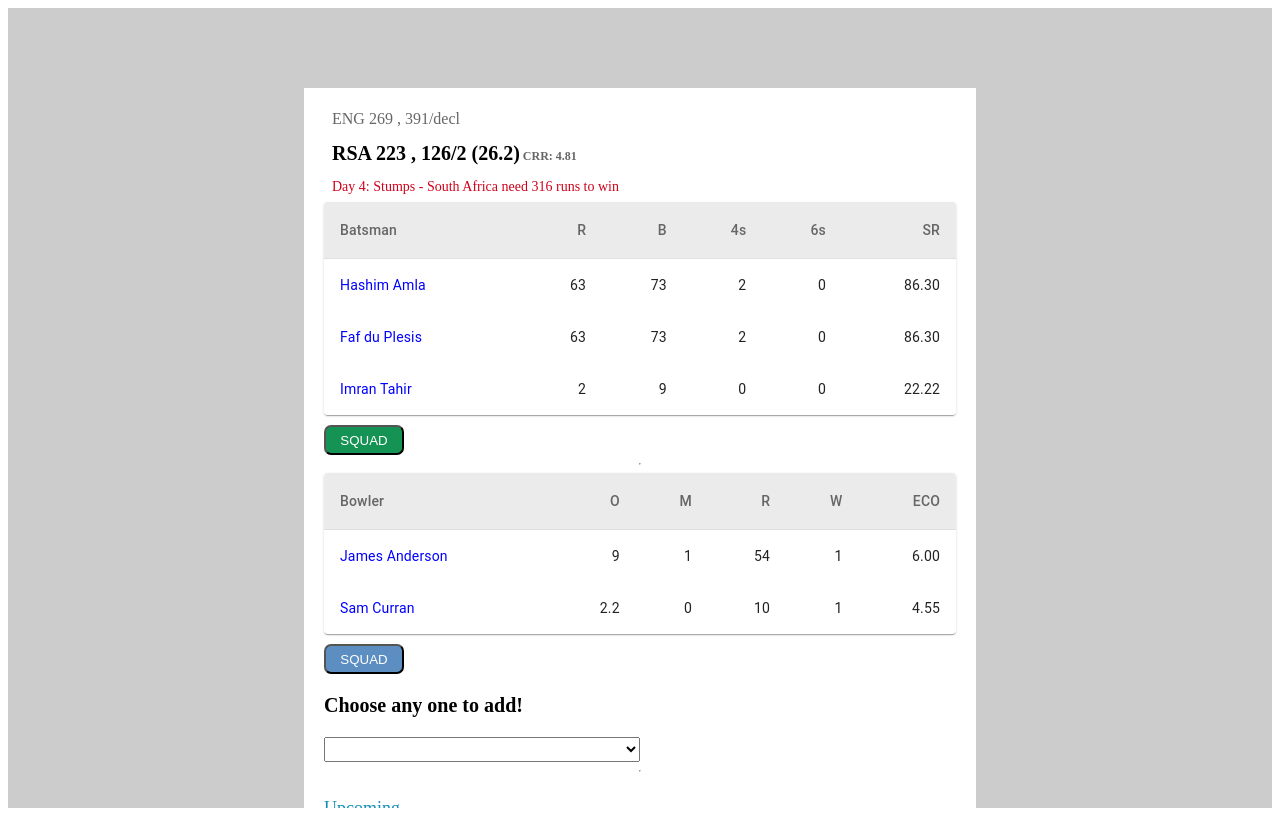
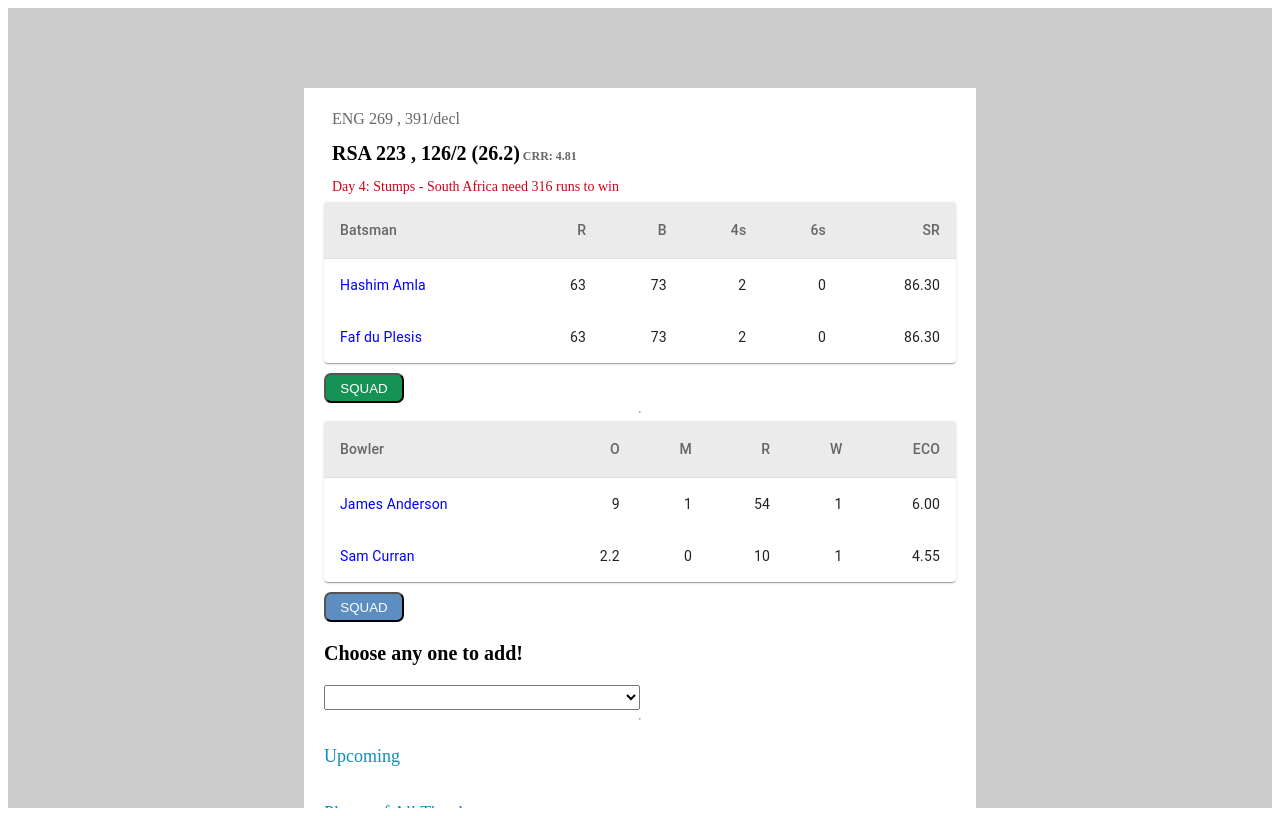
Before and after one commit to arthropodas/cricket-scorecard, a React (Create React App) app: page / in a window 1280 px wide. Built offline with nearby package versions, Linux system fonts and the light colour scheme.

Commit message:
Update index.js

```diff
--- a/src/componets/Batsman/index.js
+++ b/src/componets/Batsman/index.js
@@ -36,7 +36,6 @@
 const rows = [
   createData('Hashim Amla', 63, 73, 2, 0, 32.64),
   createData('Faf du Plesis', 63, 73, 2, 0, 32.64),
-  createData('Imran Tahir', 2, 9, 0, 0, 22.22),
 ];
 
 const useStyles = makeStyles({
```
